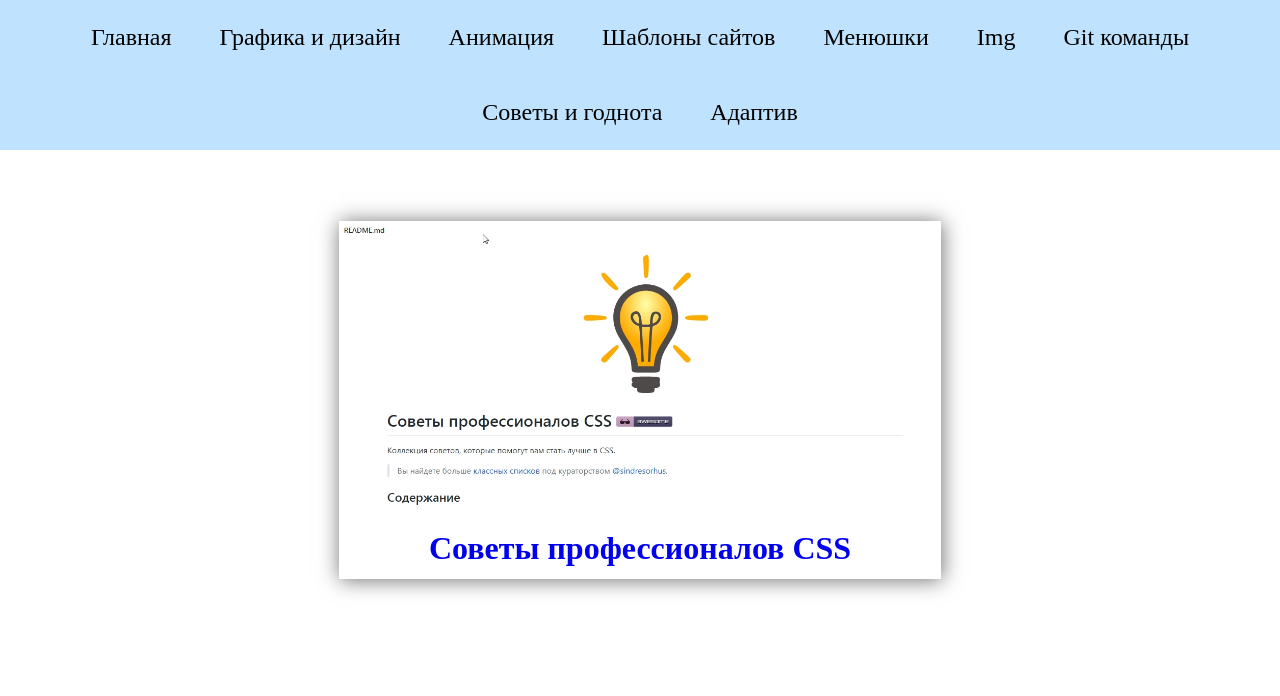
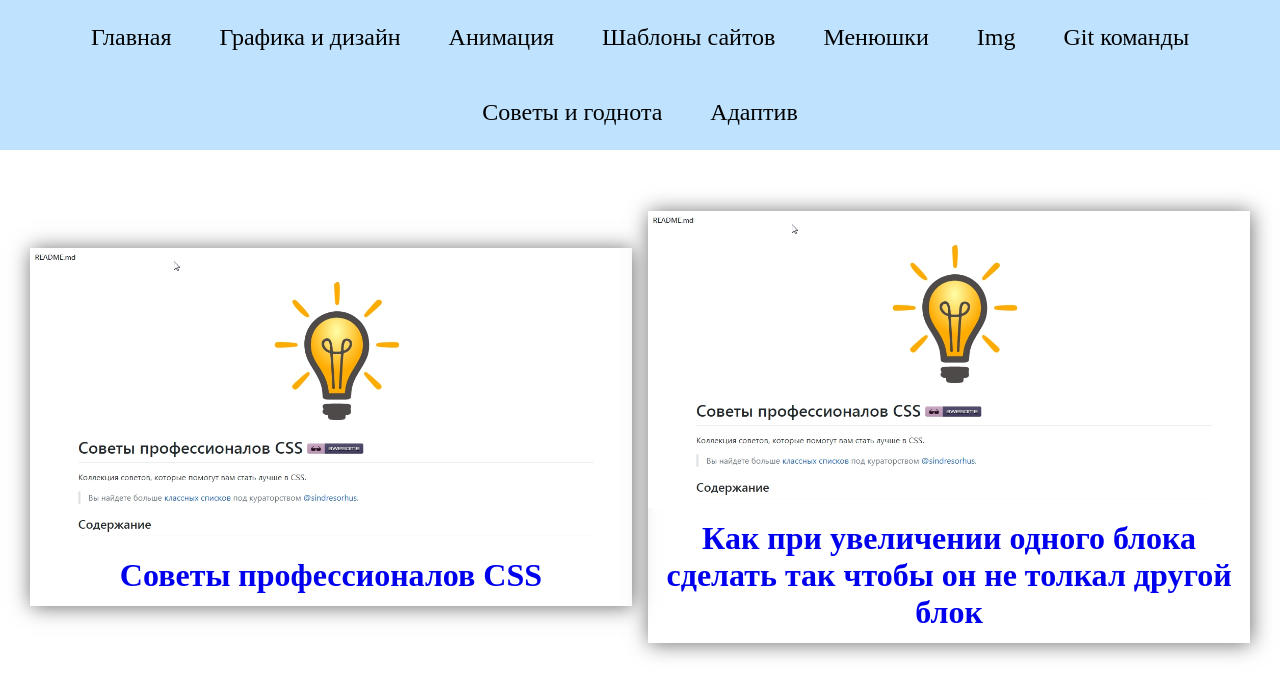
Before and after one commit to RostislavNamber1/-, a plain HTML site: page soveti.html in a window 1280 px wide. Drawn offline with Linux system fonts and the light colour scheme.

Commit message:
совет+

```diff
--- a/soveti.html
+++ b/soveti.html
@@ -40,6 +40,11 @@
           <h3>Советы профессионалов CSS</h3>
       </a>
 
+      <a href="https://ru.stackoverflow.com/questions/833534/%D0%9A%D0%B0%D0%BA-%D0%BF%D1%80%D0%B8-%D1%83%D0%B2%D0%B5%D0%BB%D0%B8%D1%87%D0%B5%D0%BD%D0%B8%D0%B8-%D0%BE%D0%B4%D0%BD%D0%BE%D0%B3%D0%BE-%D0%B1%D0%BB%D0%BE%D0%BA%D0%B0-%D1%81%D0%B4%D0%B5%D0%BB%D0%B0%D1%82%D1%8C-%D1%82%D0%B0%D0%BA-%D1%87%D1%82%D0%BE%D0%B1%D1%8B-%D0%BE%D0%BD-%D0%BD%D0%B5-%D1%82%D0%BE%D0%BB%D0%BA%D0%B0%D0%BB-%D0%B4%D1%80%D1%83%D0%B3%D0%BE%D0%B9-%D0%B1%D0%BB%D0%BE%D0%BA" target="_blank" class="box obvodka">
+          <img src="img\sovet.jpg" alt="egc">
+          <h3>Как при увеличении одного блока сделать так чтобы он не толкал другой блок</h3>
+      </a>
+
     </main>
   </body>
 </html>
```
